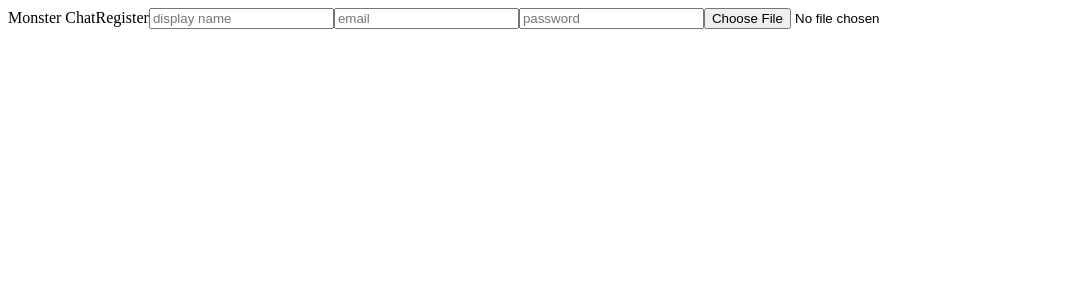
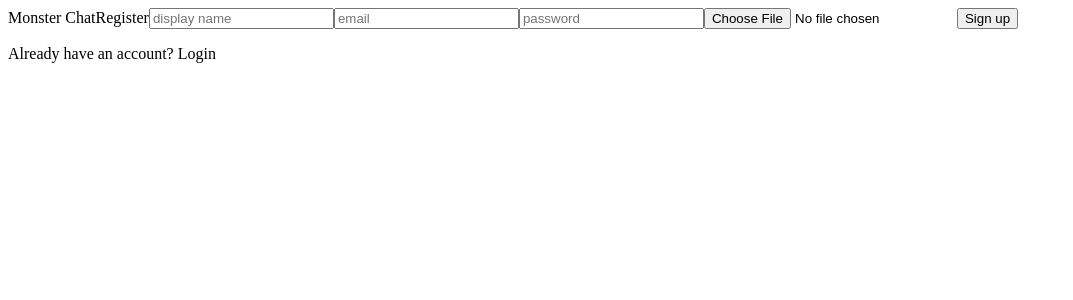
Before and after one commit to NicholasAnich/growl_monster, a React (Create React App) app: page / in a window 1280 px wide. Shown: the top 300 px of the page, without its empty margins (0-1073 px from the left). Built offline with nearby package versions, Linux system fonts and the light colour scheme.

Commit message:
installed sass and implemented Register page layout

```diff
--- a/package.json
+++ b/package.json
@@ -9,6 +9,7 @@
     "react": "^18.2.0",
     "react-dom": "^18.2.0",
     "react-scripts": "5.0.1",
+    "sass": "^1.54.9",
     "web-vitals": "^2.1.4"
   },
   "scripts": {
--- a/src/pages/Register.jsx
+++ b/src/pages/Register.jsx
@@ -6,11 +6,13 @@ const Register = () => {
       <div className="formWrapper">
         <span className="logo">Monster Chat</span>
         <span className="title">Register</span>
-        <input type="text" placeholder="display name"/>
+        <input type="text" placeholder="display name" />
         <input type="email" placeholder="email" />
-        <input type="password" placeholder="password"/>
-        <input type="file"/>
+        <input type="password" placeholder="password" />
+        <input type="file" />
+        <button>Sign up</button>
       </div>
+      <p>Already have an account? Login</p>
     </div>
   );
 };
```
Also changed, not shown: 2 other files (tests, documents, lock files or other folders).
